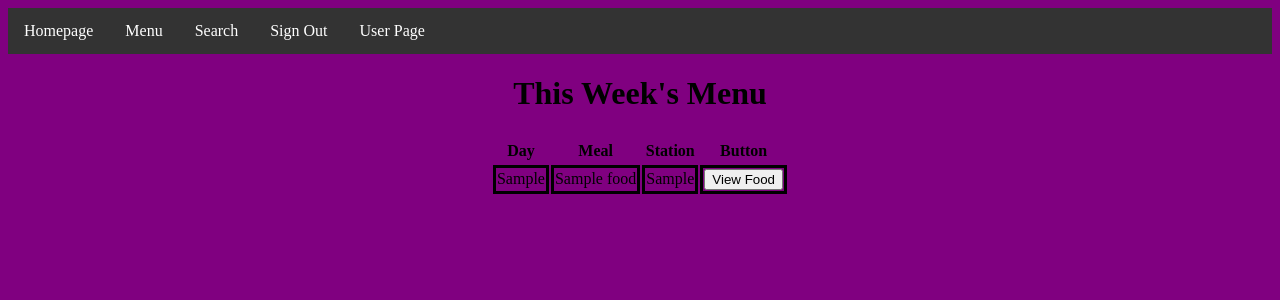
After one commit to smacswain6/stonehillMenu, a PHP site: page /menu in a window 1280 px wide. The commit adds this page. Shown: the top 300 px of the page. Run offline with PHP 8.4, Linux system fonts and the light colour scheme; tables that the repository leaves empty or names only in its code hold one stand-in row (values such as "Sample post").

Commit message:
Removed print function in FoodDao and added menu.php

```diff
--- a/php/FoodDao.php
+++ b/php/FoodDao.php
@@ -84,7 +84,6 @@ return Null;
             while ($row = $stmt->fetch(\PDO::FETCH_ASSOC)) {
                 $foodItem = new Food($row['name'], $row['rating'], $row['image'], $row['description'], $row['station'],
                     $row['day'], $row['votes'], $row['current']);
-                print_r($foodItem);
                 array_push($foodItems, $foodItem);
             }
             return $foodItems;
--- /dev/null
+++ b/php/menu.php
@@ -0,0 +1,58 @@
+<!DOCTYPE html>
+<html>
+<head>
+    <meta charset="UTF-8" >
+    <title>Menu</title>
+    <link rel = 'stylesheet'  href = "../static/login.css" />
+    <link rel = 'stylesheet'  href = "../static/nav.css" />
+    <link rel = 'stylesheet'  href = "../static/menu.css" />
+</head>
+<body>
+
+<!--NAV BAR-->
+<ul>
+    <li><a class='active' href='homepage.html' name='homepageurl'>Homepage</a></li>
+    <li><a class = 'active' href='menu.html'>Menu</a></li>
+    <li><a class='active' href='search.html'>Search</a></li>
+    <li><a class='active' href='landing.html'>Sign Out</a></li>
+    <li><a class='active' href='userpage.html'>User Page</a></li>
+</ul>
+
+<!--Menu-->
+<h1>This Week's Menu</h1>
+<form id='form' method='post' action='menu'>
+        <?php populateMenu(); ?>
+</form>
+</body>
+</html>
+<?php
+/**
+ * Created by PhpStorm.
+ * User: Stephen
+ * Date: 4/29/2018
+ * Time: 6:31 PM
+ */
+
+function populateMenu()
+{
+    include("FoodDao.php");
+    #$user = $_SESSION['user'];
+    $dao = new FoodDao();
+    $menuItems = $dao->selectAll();
+    echo '<table>
+        <tr>
+            <th>Day</th>
+            <th>Meal</th>
+            <th>Station</th>
+            <th> Button</th>
+        </tr>
+        <tr>';
+    for ($i = 0; $i <count($menuItems); $i++) {
+        $htmlStatment = ' <tr> <td>' . $menuItems[$i]->day . '</td><td>' . $menuItems[$i]->name . '</td><td>' . $menuItems[$i]->station
+            . '</td><td><input type="submit" name="' . $menuItems[$i]->name . '" value="View Food"></td></tr>';
+        echo $htmlStatment;
+    }
+    echo '</table>';
+}
+
+?>
```
